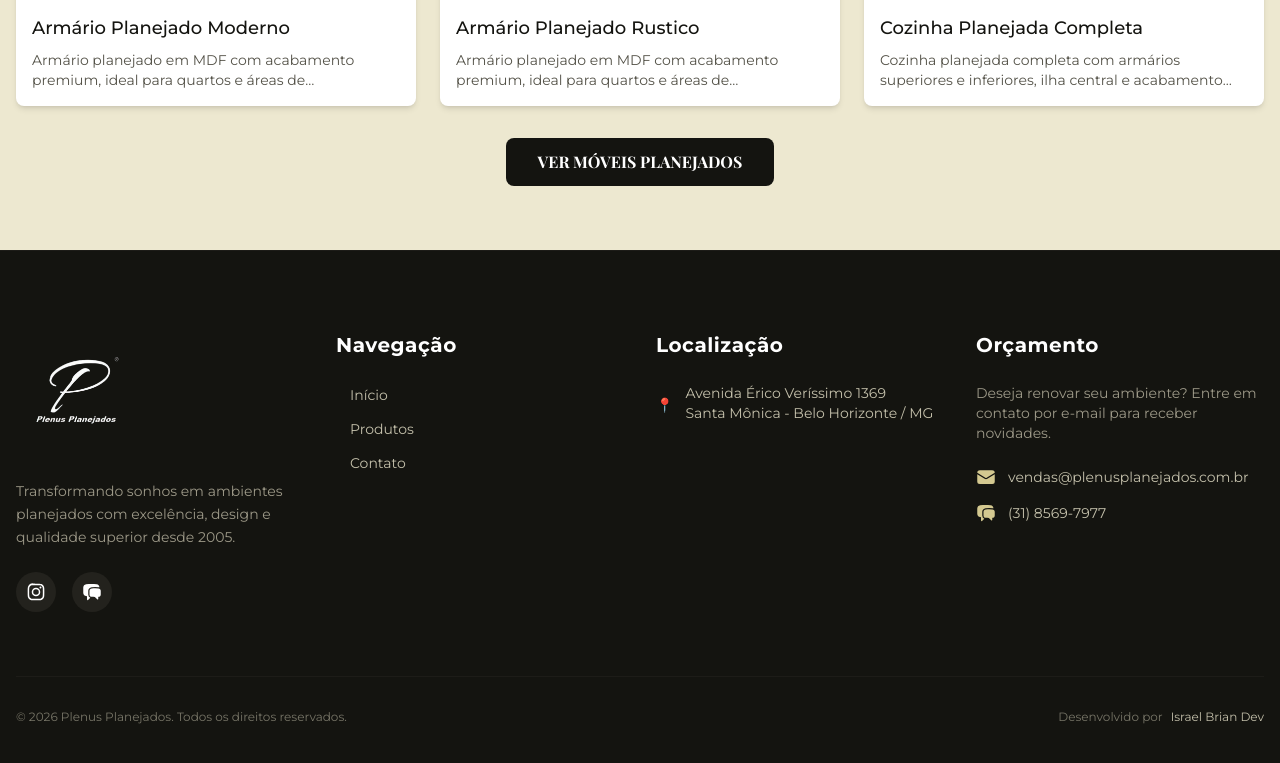
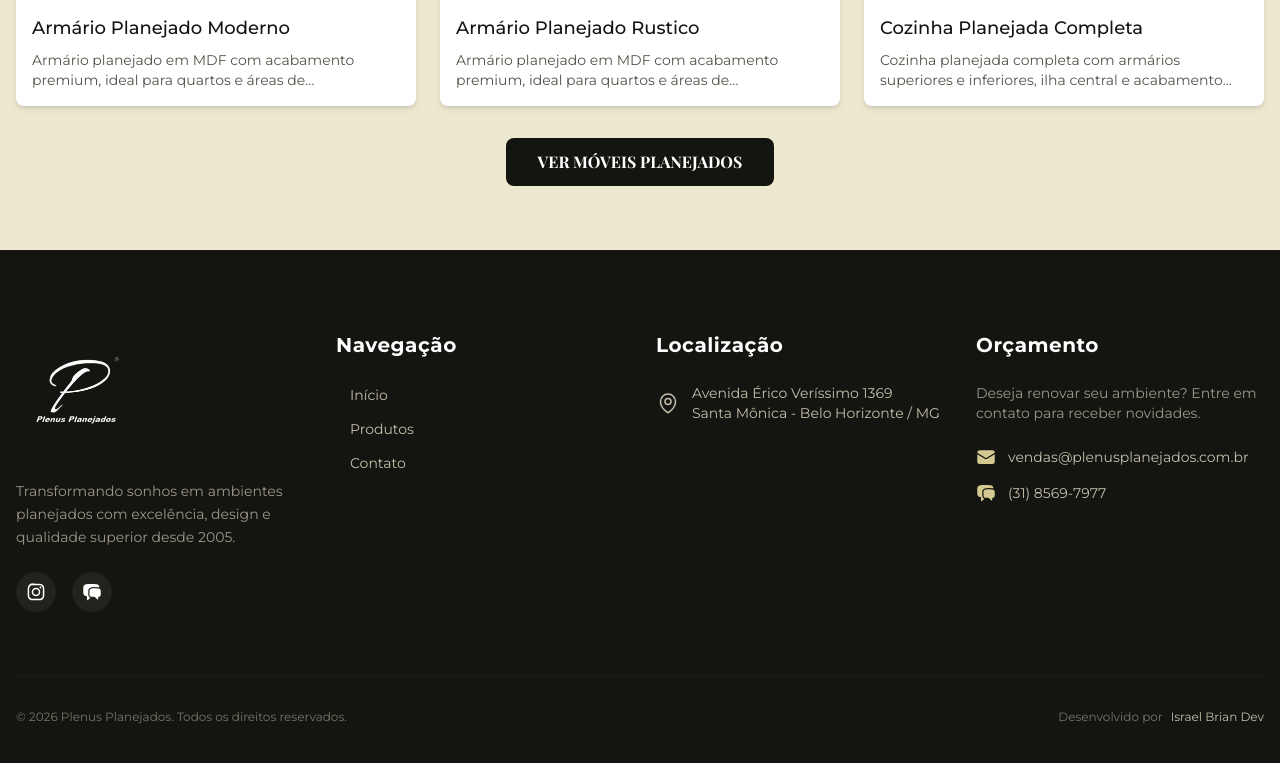
Before and after one commit to israelbrian/website-plenus-remastered, a Next.js app: page / in a window 1280 px wide. Shown: the part 1816-2579 px from the top of the page. Built offline with nearby package versions, Linux system fonts and the light colour scheme; a web font is replaced by a local one.

Commit message:
Alteração do icone da localização e do link de assinatura do desenvolvedor
- Alteração do icone de localização.
- Inclusão do linkedin como link de assinatura do desenvolvedor (temporario).

```diff
--- a/src/components/layout/Footer.tsx
+++ b/src/components/layout/Footer.tsx
@@ -85,7 +85,10 @@ export default function Footer() {
                 <Link href="https://www.google.com/maps/place/R.+%C3%89rico+Ver%C3%ADssimo,+1369+-+S%C3%A3o+Jo%C3%A3o+Batista,+Belo+Horizonte+-+MG,+31520-360/@-19.8158081,-43.9778381,17z/data=!3m1!4b1!4m6!3m5!1s0xa68fd1c7e272b3:0x5291f1474997f0d4!8m2!3d-19.8158132!4d-43.9752578!16s%2Fg%2F11c226tx3p?entry=ttu&g_ep=EgoyMDI2MDIxMS4wIKXMDSoASAFQAw%3D%3D"
                 target="_blank"
                 className="flex items-center gap-3 text-color-beige-100 hover:text-color-accent transition-colors">
-                  <span className="mt-1">📍</span>
+                  <svg xmlns="http://www.w3.org/2000/svg" fill="none" viewBox="0 0 24 24" strokeWidth={1.5} stroke="currentColor" className="size-6">
+                    <path strokeLinecap="round" strokeLinejoin="round" d="M15 10.5a3 3 0 1 1-6 0 3 3 0 0 1 6 0Z" />
+                    <path strokeLinecap="round" strokeLinejoin="round" d="M19.5 10.5c0 7.142-7.5 11.25-7.5 11.25S4.5 17.642 4.5 10.5a7.5 7.5 0 1 1 15 0Z" />
+                  </svg>
                   <span>
                     Avenida Érico Veríssimo 1369 <br />
                     Santa Mônica - Belo Horizonte / MG
@@ -99,7 +102,7 @@ export default function Footer() {
           <div className="flex flex-col gap-6">
             <h3 className="font-family-title text-xl text-color-white font-bold tracking-wide">Orçamento</h3>
             <p className="font-family-body text-sm text-color-beige-200">
-              Deseja renovar seu ambiente? Entre em contato por e-mail para receber novidades.
+              Deseja renovar seu ambiente? Entre em contato para receber novidades.
             </p>
             <ul className="flex flex-col gap-4 font-family-body text-sm">
               <li>
@@ -144,7 +147,9 @@ export default function Footer() {
           <p>© {currentYear} Plenus Planejados. Todos os direitos reservados.</p>
           <div className="flex gap-2">
             <span className="text-color-beige-300 transition-colors">Desenvolvido por</span>
-            <span className="text-color-beige-100 hover:text-color-white cursor-pointer transition-colors">Israel Brian Dev</span>
+            <Link href="https://www.linkedin.com/in/israel-brian/" target="_blank">
+              <span className="text-color-beige-100 hover:text-color-white cursor-pointer transition-colors">Israel Brian Dev</span>
+            </Link>
           </div>
         </div>
       </div>
```
